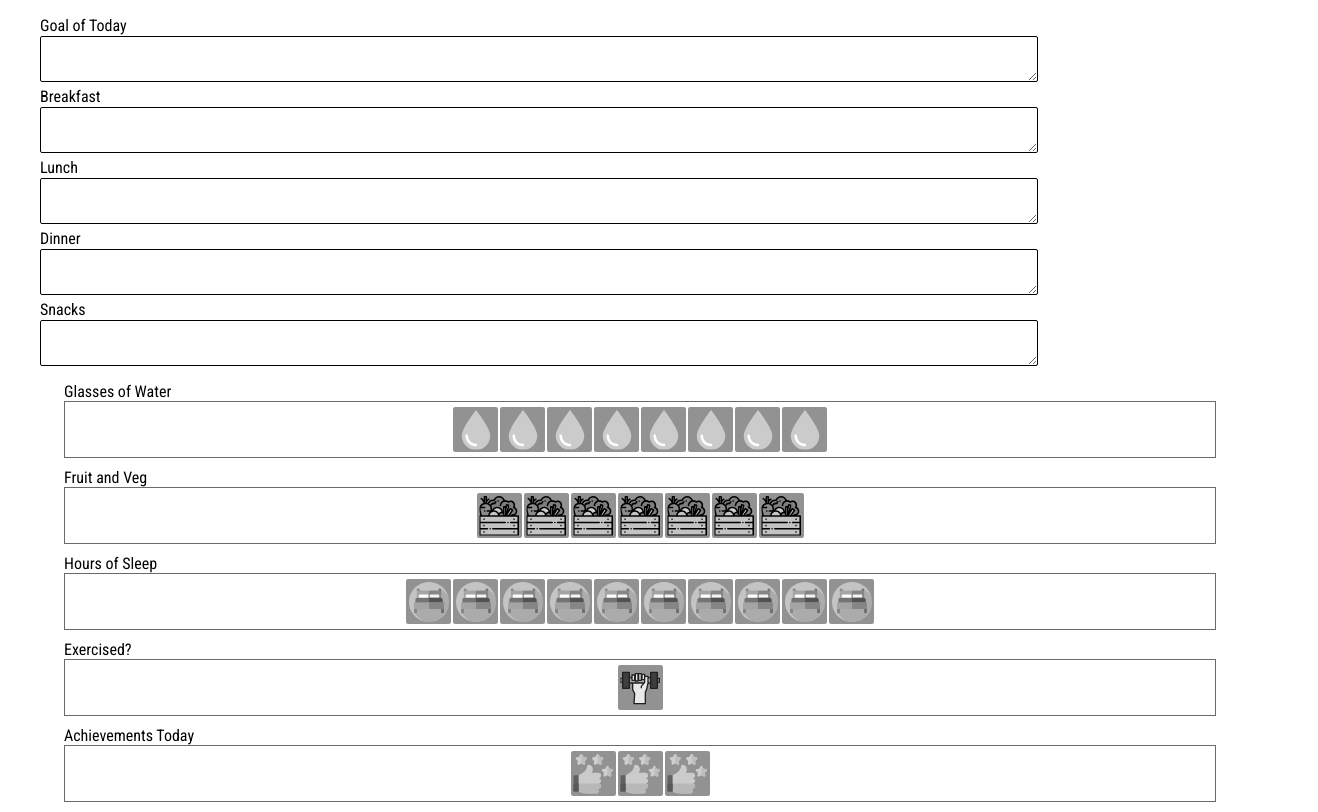
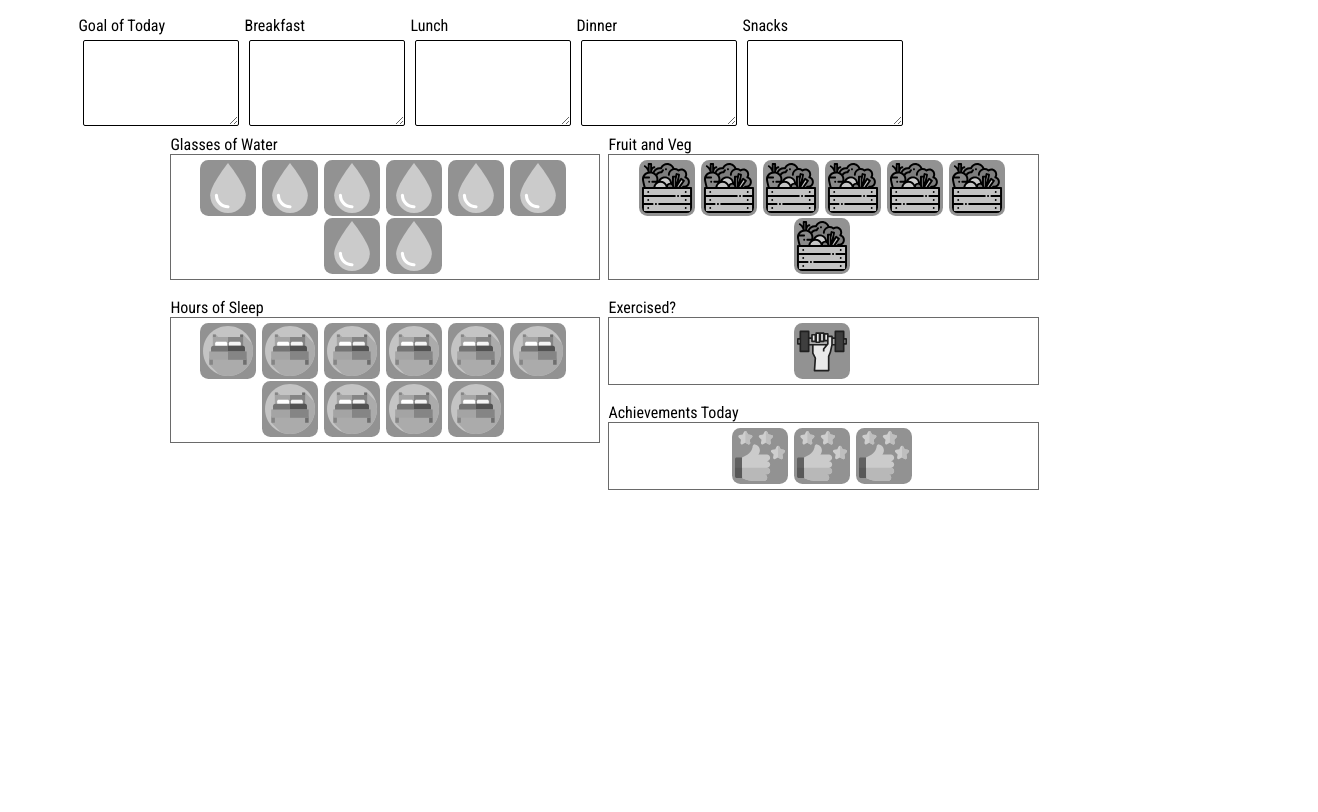
Before and after one commit to ShinyVerse/grub-o-meter, a React (Create React App) app: page / in a window 1280 px wide. Shown: the whole page, 1318 px wide, since content can reach past the window. Built offline with nearby package versions, Linux system fonts and the light colour scheme.

Commit message:
add ipad styles

```diff
--- a/src/App.css
+++ b/src/App.css
@@ -43,7 +43,7 @@ ul {
   margin: auto;
   margin-top: 2px;
   padding: 0px;
-    width: 90%;
+  width: 90%;
 }
 
 .icon-list {
@@ -55,3 +55,51 @@ ul {
   padding: 4px;
   margin-bottom: 10px;
 }
+
+/* IPAD MEDIA QUERIES */
+
+@media screen and (min-width: 700px) {
+
+  html {
+    padding: 0px;
+    width: 100%;
+    margin-left: calc(3%);
+  }
+  body {
+    margin: auto;
+  }
+    .icon {
+    width: 50px;
+    height: 50px;
+    background: #21a8ff;
+    padding: 3px;
+    border-radius: 15%;
+    margin-right: 5px;
+  }
+
+  .icon-container {
+    width: 42%;
+    display: block;
+    float: left;
+    margin: 4px;
+  }
+
+  .form-user-input {
+    min-width: 150px;
+    min-height: 80px;
+    margin: 5px;
+  }
+
+  .eventlist-container {
+    display: block;
+    float: left;
+  }
+
+  .tally-master-container {
+    width: 80%;
+    margin: 5px calc(50%);
+    display: block;
+    clear: both;
+    margin: auto;
+  }
+}
--- a/src/App.js
+++ b/src/App.js
@@ -17,11 +17,13 @@ class App extends Component {
     return (
       <div data-test='component-main-div' className='App'>
         <EventList list={list} />
-        <ImageTallyContainer title='Glasses of Water' type="water" icon={iconWater} amount={8}/>
-        <ImageTallyContainer title='Fruit and Veg' type="veg" icon={iconVeg} amount={7}/>
-        <ImageTallyContainer title='Hours of Sleep' type="bed" icon={iconBed} amount={10}/>
-        <ImageTallyContainer title='Exercised?' type="exercise" icon={iconExercise} amount={1}/>
-        <ImageTallyContainer title='Achievements Today' type="goals" icon={iconGoal} amount={3}/>
+        <div className='tally-master-container'>
+          <ImageTallyContainer title='Glasses of Water' type="water" icon={iconWater} amount={8}/>
+          <ImageTallyContainer title='Fruit and Veg' type="veg" icon={iconVeg} amount={7}/>
+          <ImageTallyContainer title='Hours of Sleep' type="bed" icon={iconBed} amount={10}/>
+          <ImageTallyContainer title='Exercised?' type="exercise" icon={iconExercise} amount={1}/>
+          <ImageTallyContainer title='Achievements Today' type="goals" icon={iconGoal} amount={3}/>
+        </div>
       </div>
     );
   }
--- a/src/components/Input/Input.js
+++ b/src/components/Input/Input.js
@@ -2,7 +2,7 @@ import React from 'react';
 
 const Input = (props) => {
   return (
-    <div data-test='component-input'>
+    <div data-test='component-input' className='eventlist-container'>
       <label className='label-event-title'>{props.title}
         <textarea className='form-user-input'>
         </textarea>
--- a/src/components/MealList/EventList.js
+++ b/src/components/MealList/EventList.js
@@ -3,7 +3,7 @@ import Input from '../Input/Input';
 
 const EventList = (props) => {
   return (
-    <ul data-test='component-meal-list'>
+    <ul data-test='component-meal-list' >
       {props.list.map(item => {
         return (
           <li key={item.id} data-test="meal-list-item">
```
